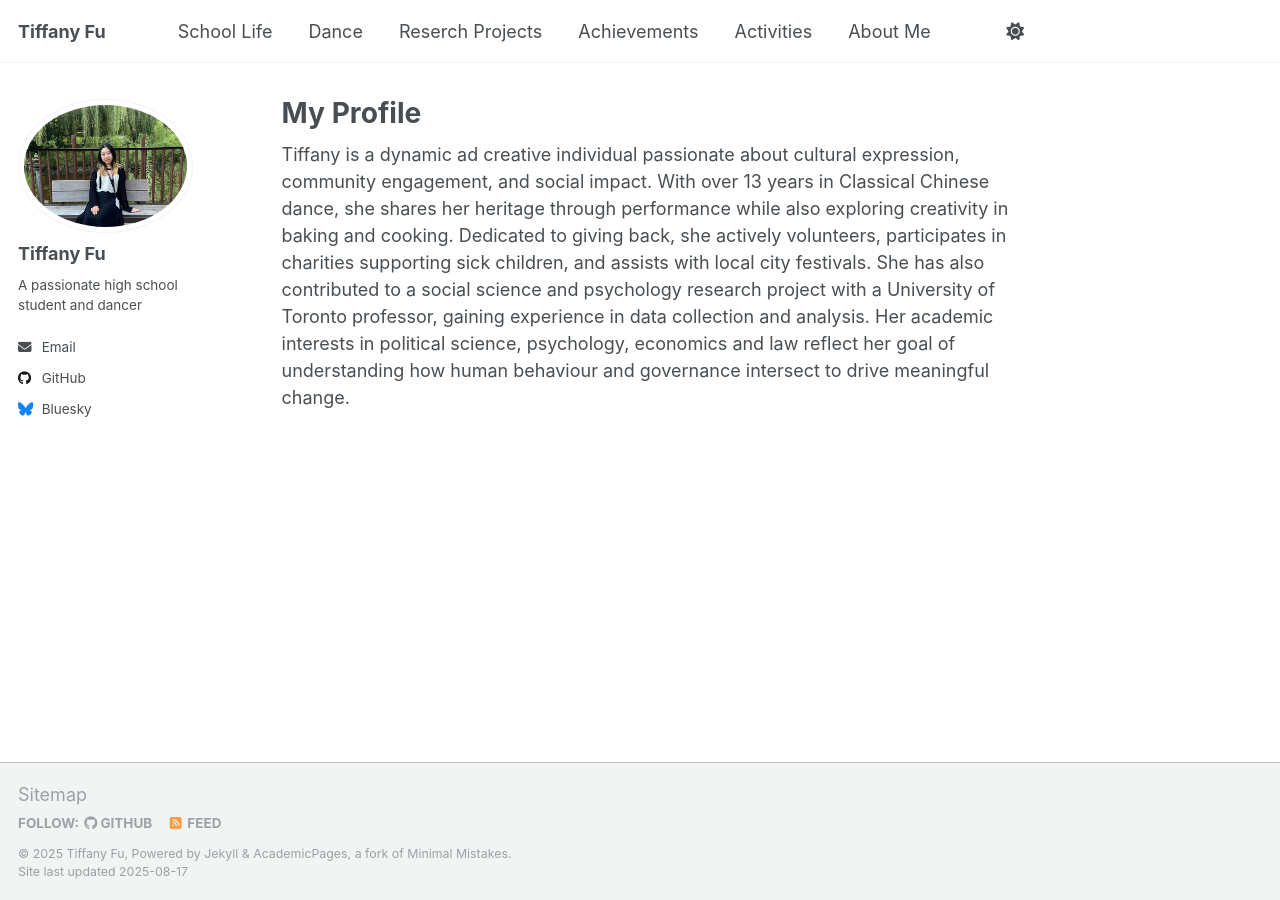
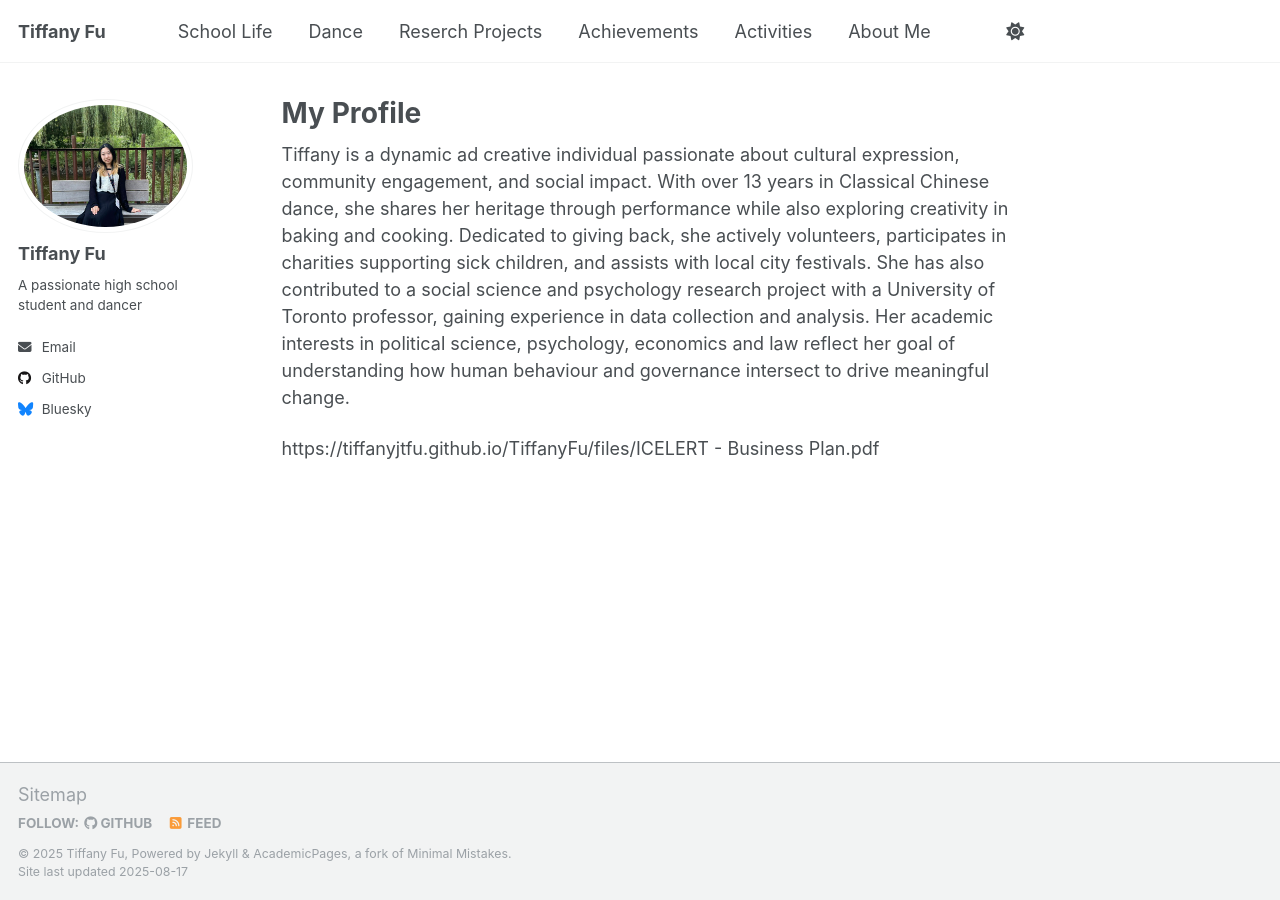
Before and after one commit to TiffanyJTFu/TiffanyFu, a Jekyll site: the page built from _pages/about.md, in a window 1280 px wide. Built offline with Jekyll 4.4.1, drawn with Linux system fonts in a browser that asks for light colours; a script that is not in the unit is left out.

Commit message:
Update about.md

```diff
--- a/_pages/about.md
+++ b/_pages/about.md
@@ -8,3 +8,5 @@ redirect_from:
 ---
 
 Tiffany is a dynamic ad creative individual passionate about cultural expression, community engagement, and social impact. With over 13 years in Classical Chinese dance, she shares her heritage through performance while also exploring creativity in baking and cooking. Dedicated to giving back, she actively volunteers, participates in charities supporting sick children, and assists with local city festivals. She has also contributed to a social science and psychology research project with a University of Toronto professor, gaining experience in data collection and analysis. Her academic interests in political science, psychology, economics and law reflect her goal of understanding how human behaviour and governance intersect to drive meaningful change.
+
+https://tiffanyjtfu.github.io/TiffanyFu/files/ICELERT - Business Plan.pdf
```
